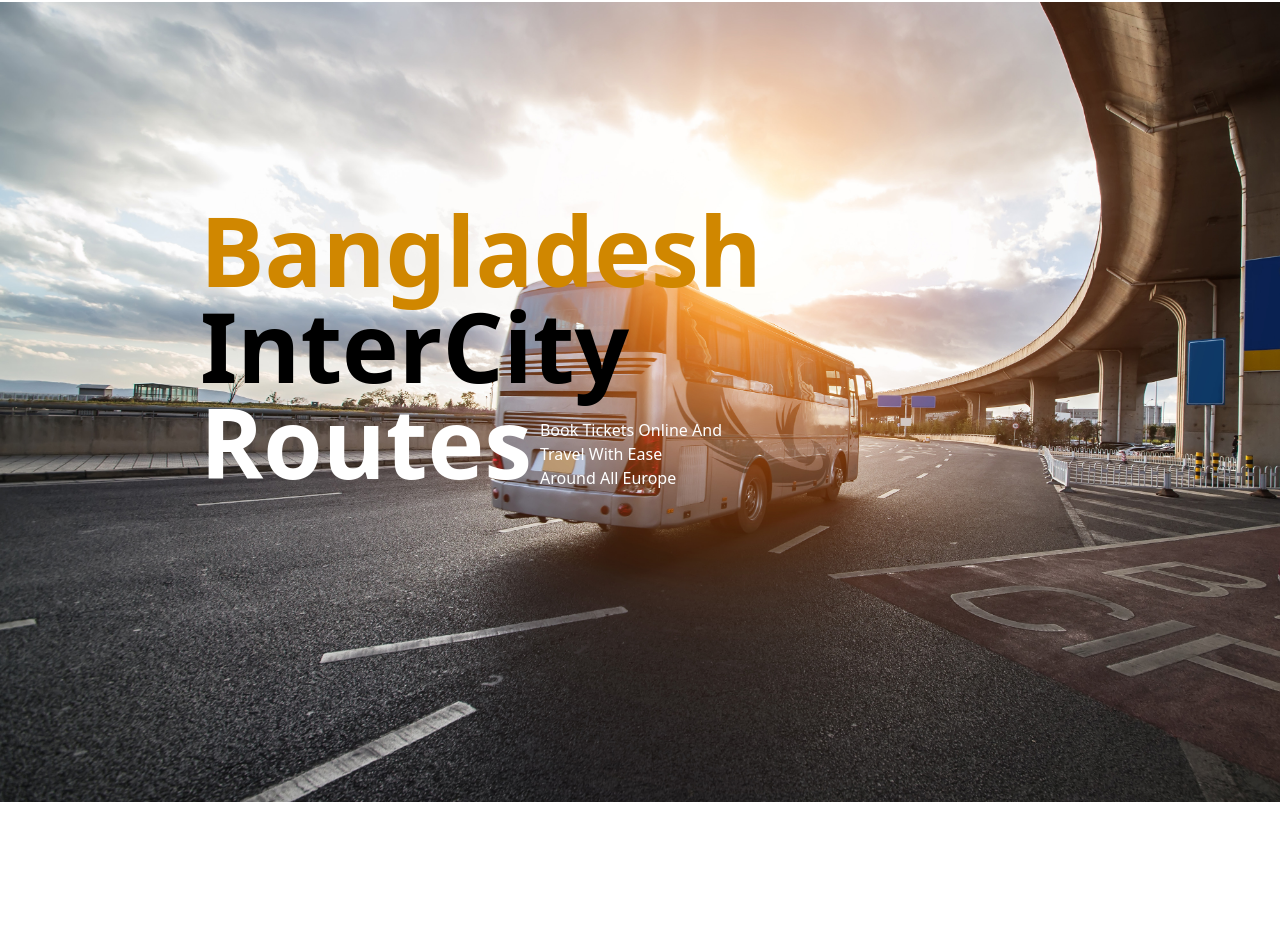
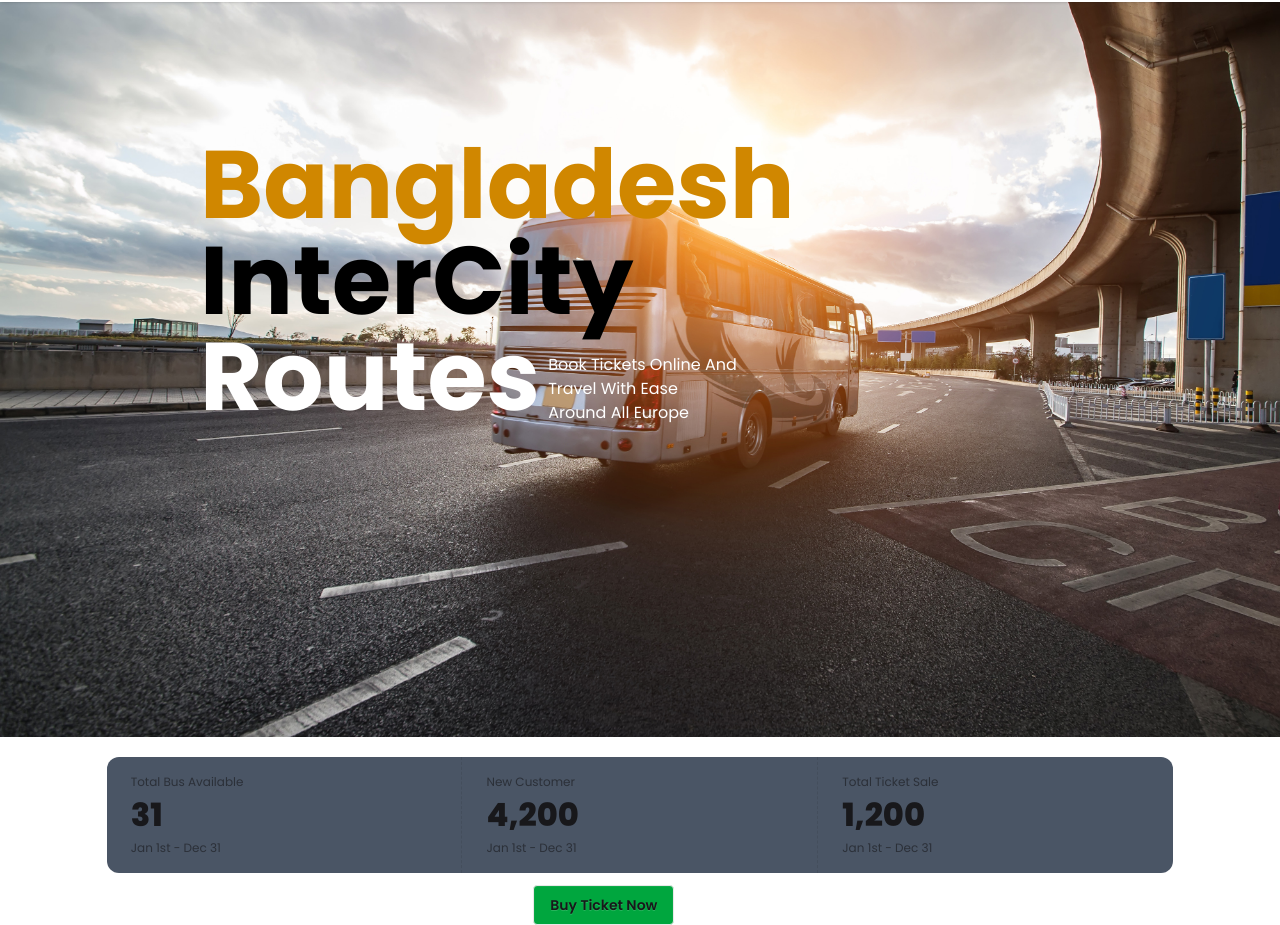
Before and after one commit to asadulhabibasif26/danif-bus-clint, a React (Vite) app: page / in a window 1280 px wide. Shown: the part 63-988 px from the top of the page. Before the commit the page ends 865 px from the top, so only its background shows below. Built offline with nearby package versions, Linux system fonts and the light colour scheme.

Commit message:
banner section complete

```diff
--- a/src/Home/Banner/Banner.jsx
+++ b/src/Home/Banner/Banner.jsx
@@ -1,5 +1,6 @@
 import React from "react";
 import busBanner from "../../assets/busImageBanner.jpg";
+import { NavLink } from "react-router";
 
 const Banner = () => {
   return (
@@ -10,13 +11,49 @@ const Banner = () => {
           src={busBanner}
           alt="bus"
         />
-        <div className="  absolute md:top-50 top-10 md:left-50 left-5 text-black">
-          <h2 className="md:text-8xl text-4xl font-bold text-yellow-600">Bangladesh</h2>
+        <div className="  absolute md:top-50 top-20 md:left-50 left-5 text-black">
+          <h2 className="md:text-8xl text-4xl font-bold text-yellow-600">
+            Bangladesh
+          </h2>
           <h2 className="md:text-8xl text-4xl font-bold "> InterCity </h2>
           <div className="md:flex items-center">
-            <h2 className="md:text-8xl text-4xl font-bold text-white"> Routes </h2>
-            <span className=" text-white md:pt-6 md:ml-2">Book Tickets Online And <br /> Travel With Ease <br />Around All Europe</span>
+            <h2 className="md:text-8xl text-4xl font-bold text-white">
+              {" "}
+              Routes{" "}
+            </h2>
+            <span className=" text-white md:pt-6 md:ml-2">
+              Book Tickets Online And <br /> Travel With Ease <br />
+              Around All Europe
+            </span>
           </div>
+        </div>
+      </div>
+      <div className="mt-5">
+        <div className="md:flex shadow-2xl shadow-white mx-auto w-10/12 rounded-xl bg-gray-600">
+          <div className="stat">
+            <div className="stat-title">Total Bus Available</div>
+            <div className="stat-value">31</div>
+            <div className="stat-desc">Jan 1st - Dec 31</div>
+          </div>
+
+          <div className="stat">
+            <div className="stat-title">New Customer</div>
+            <div className="stat-value">4,200</div>
+            <div className="stat-desc">Jan 1st - Dec 31</div>
+          </div>
+
+          <div className="stat">
+            <div className="stat-title">Total Ticket Sale</div>
+            <div className="stat-value">1,200</div>
+            <div className="stat-desc">Jan 1st - Dec 31</div>
+          </div>
+        </div>
+        <div className="mx-auto w-2/12 mt-3">
+          <NavLink >
+            <button className="btn bg-green-600 hover:bg-base-100 text-">
+              Buy Ticket Now
+            </button>
+          </NavLink>
         </div>
       </div>
     </div>
--- a/src/Layouts/RootLayout.jsx
+++ b/src/Layouts/RootLayout.jsx
@@ -1,6 +1,6 @@
-import React from 'react';
-import { Outlet } from 'react-router';
-import Navbar from '../Shared/Navbar/Navbar';
+import React from "react";
+import { Outlet } from "react-router";
+import Navbar from "../Shared/Navbar/Navbar";
 
 const RootLayout = () => {
   return (
--- a/src/Shared/Navbar/Navbar.jsx
+++ b/src/Shared/Navbar/Navbar.jsx
@@ -14,7 +14,7 @@ const Navbar = () => {
 
   return (
     <div>
-      <div className="navbar bg-base-100 shadow-sm">
+      <div className="navbar fixed top-0 left-0 z-50 bg-base-100 shadow-sm">
         <div className="navbar-start">
           <div className="dropdown">
             <div tabIndex={0} role="button" className="btn btn-ghost lg:hidden">
--- a/src/index.css
+++ b/src/index.css
@@ -1,2 +1,9 @@
+@import url("https://fonts.googleapis.com/css2?family=Poppins:ital,wght@0,100;0,200;0,300;0,400;0,500;0,600;0,700;0,800;0,900;1,100;1,200;1,300;1,400;1,500;1,600;1,700;1,800;1,900&display=swap");
+
 @import "tailwindcss";
 @plugin "daisyui";
+
+body {
+  font-family: "Poppins", sans-serif;
+  font-style: normal;
+}
```
Lines whose indentation alone changed are shown as unchanged.
